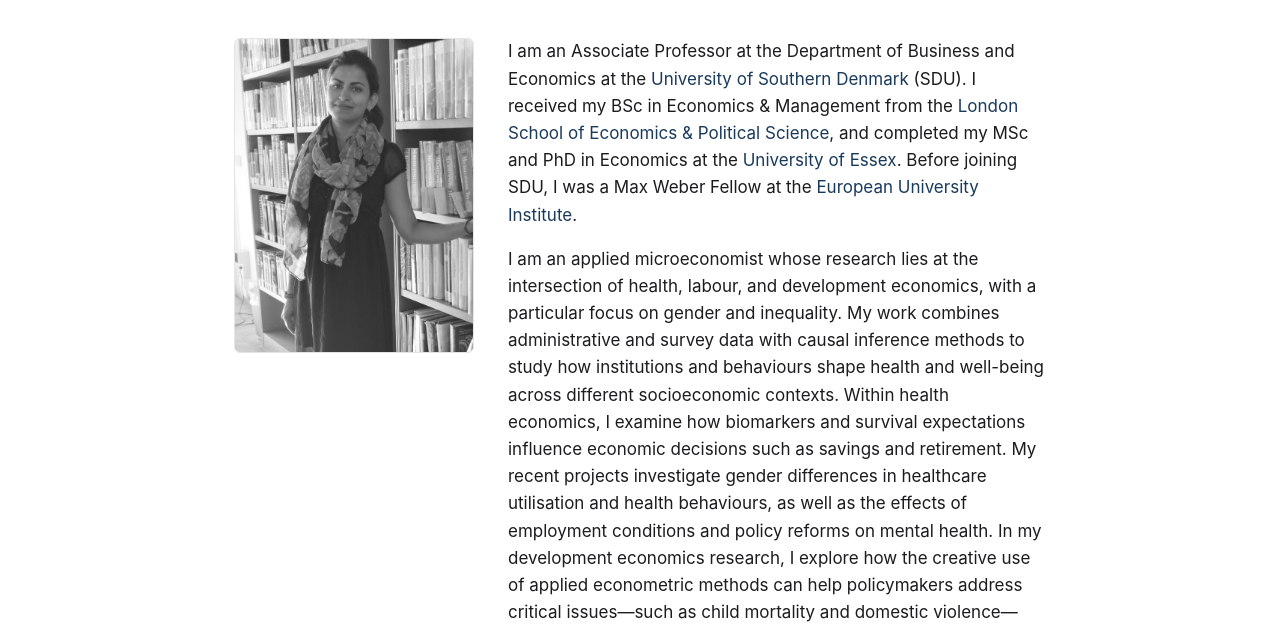
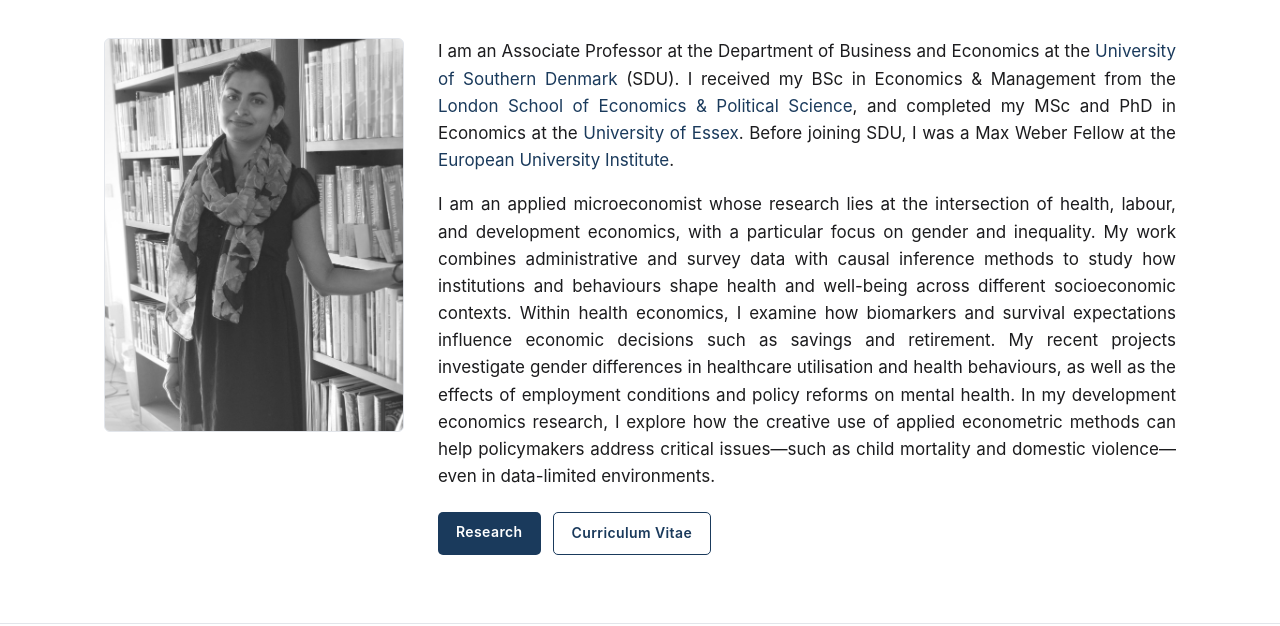
Before and after one commit to MenonSeetha/MenonSeetha.github.io, a plain HTML site: page index.html in a window 1280 px wide. Shown: the part 174-800 px from the top of the page. Drawn offline with Linux system fonts and the light colour scheme.

Commit message:
Add files via upload

```diff
--- a/style.css
+++ b/style.css
@@ -8,7 +8,7 @@
   --accent-soft: #e9eef3;
   --rule: #e2e5ea;
   --bg: #ffffff;
-  --max: 860px;
+  --max: 1120px;
 }
 
 * { box-sizing: border-box; }
@@ -69,16 +69,16 @@ main { padding: 40px 0 64px; }
 /* Home hero */
 .hero { display: flex; gap: 34px; align-items: flex-start; }
 .hero .photo {
-  flex: 0 0 240px;
-  width: 240px;
-  height: 315px;
+  flex: 0 0 300px;
+  width: 300px;
+  height: 394px;
   object-fit: cover;
   object-position: 50% 18%;   /* frame head + upper body, not the centre */
   border-radius: 6px;
   background: var(--accent-soft);
   border: 1px solid var(--rule);
 }
-.hero .intro { flex: 1 1 auto; }
+.hero .intro { flex: 1 1 auto; text-align: justify; }
 .hero p:first-child { margin-top: 0; }
 
 .btnrow { margin: 22px 0 4px; display: flex; gap: 12px; flex-wrap: wrap; }
```
